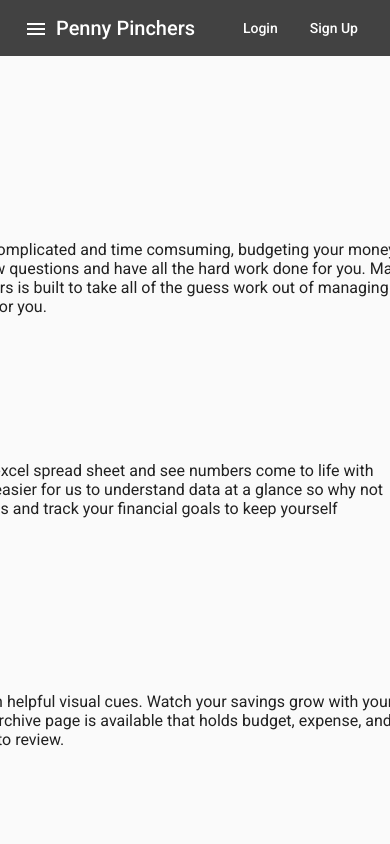
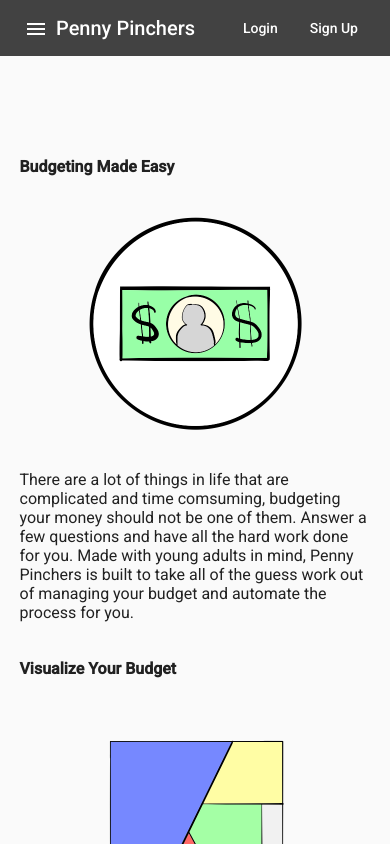
Before and after one commit to anngo14/PennyPinchers, an Angular app: page /home in a window 390 px wide. Built offline with nearby package versions, Linux system fonts and the light colour scheme.

Commit message:
added some media queries for the home page

```diff
--- a/src/app/app.component.html
+++ b/src/app/app.component.html
@@ -11,8 +11,8 @@
     <ng-template #icon>
       <mat-icon id='accountIcon' [matMenuTriggerFor]='menu' *ngIf='username != ""'>account_circle</mat-icon>
     </ng-template>
-    <button mat-button *ngIf='username === ""' (click)='redirectToLogin()'>Login</button>
-    <button mat-button *ngIf='username === ""' (click)='redirectToRegister()'>Sign Up</button>
+    <button mat-button class='navLink' *ngIf='username === ""' (click)='redirectToLogin()'>Login</button>
+    <button mat-button class='navLink' *ngIf='username === ""' (click)='redirectToRegister()'>Sign Up</button>
   </div>
 </mat-toolbar>
 <mat-menu #menu='matMenu'>
--- a/src/app/home/home.component.css
+++ b/src/app/home/home.component.css
@@ -16,3 +16,24 @@
     height: 10em;
     width: 60em;
 }
+@media(max-width: 1058px){
+    .contentContainer{
+        width: 90%;
+    }
+    .content{
+        width: 100%;
+    }
+}
+@media(max-width: 690px){
+    .content{
+        height: auto;
+    }
+    .spacer{
+        height: 5em;
+    }
+}
+@media(max-width: 550px){
+    .content{
+        flex-direction: column-reverse;
+    }
+}
--- a/src/app/home/home.component.html
+++ b/src/app/home/home.component.html
@@ -22,5 +22,6 @@
                 <img src="assets/img/Progress.png" alt="" width="256" height="256">
             </div>
         </div>
+        <div class='spacer'></div>
     </div>
 </div>
```
